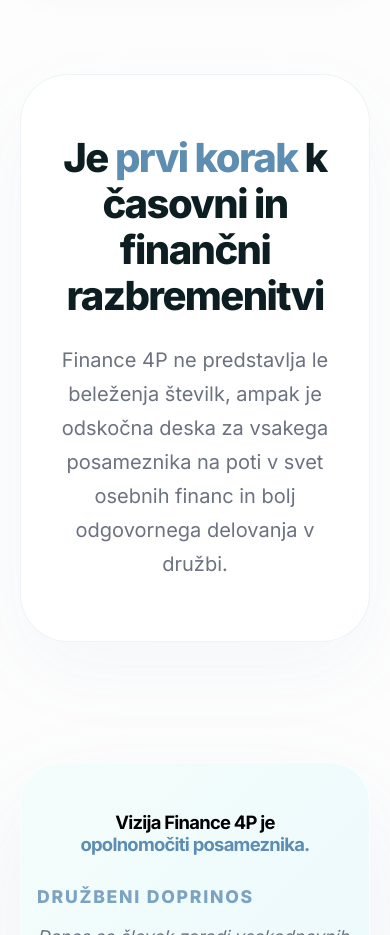
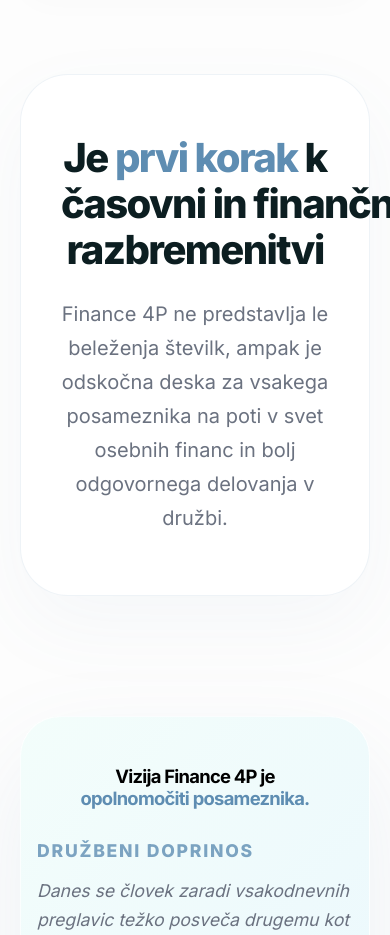
Before and after one commit to filipkolle/Landing-4P, a React (Vite) app: page /o-nas in a window 390 px wide. Shown: the part 2560-3495 px from the top of the page. Built offline with nearby package versions, Linux system fonts and the light colour scheme.

Commit message:
style: further reduce step-title and force specific phrase on one line

```diff
--- a/src/pages/AboutPage.jsx
+++ b/src/pages/AboutPage.jsx
@@ -190,7 +190,7 @@ const AboutPage = () => {
             viewport={{ once: true }}
             transition={{ duration: 1.2, ease: expoOut, delay: 0.2 }}
           >
-            <h3 className="step-title">Je <span className="blue-text">prvi korak</span> k časovni in finančni razbremenitvi</h3>
+            <h3 className="step-title">Je <span className="blue-text">prvi korak</span> k <span className="nowrap">časovni in finančni</span> razbremenitvi</h3>
             <p className="step-text">
               Finance 4P ne predstavlja le beleženja številk, ampak je odskočna deska za vsakega posameznika na poti v svet osebnih financ in bolj odgovornega delovanja v družbi.
             </p>
--- a/src/styles/About.css
+++ b/src/styles/About.css
@@ -712,7 +712,11 @@
   .cta-left h2 { font-size: 1.8rem; }
   .statement-sub { font-size: 1.15rem; }
   .idea-card { padding: 40px 24px; gap: 32px; }
-  .step-title { font-size: 1.5rem; }
+  .step-title { font-size: 1.2rem; }
+}
+
+.nowrap {
+  white-space: nowrap;
 }
 
 /* Story Text Refinement */
```
